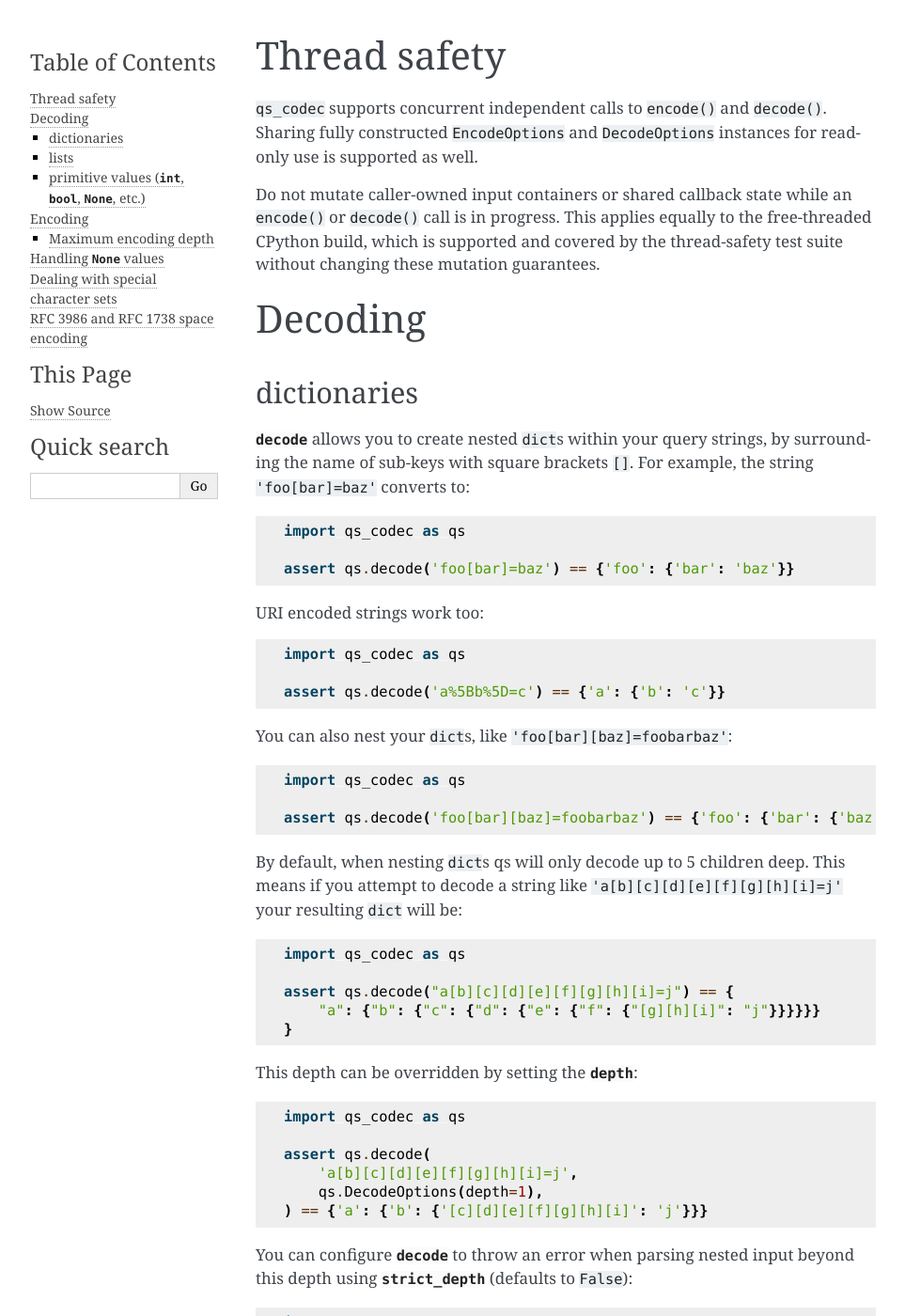
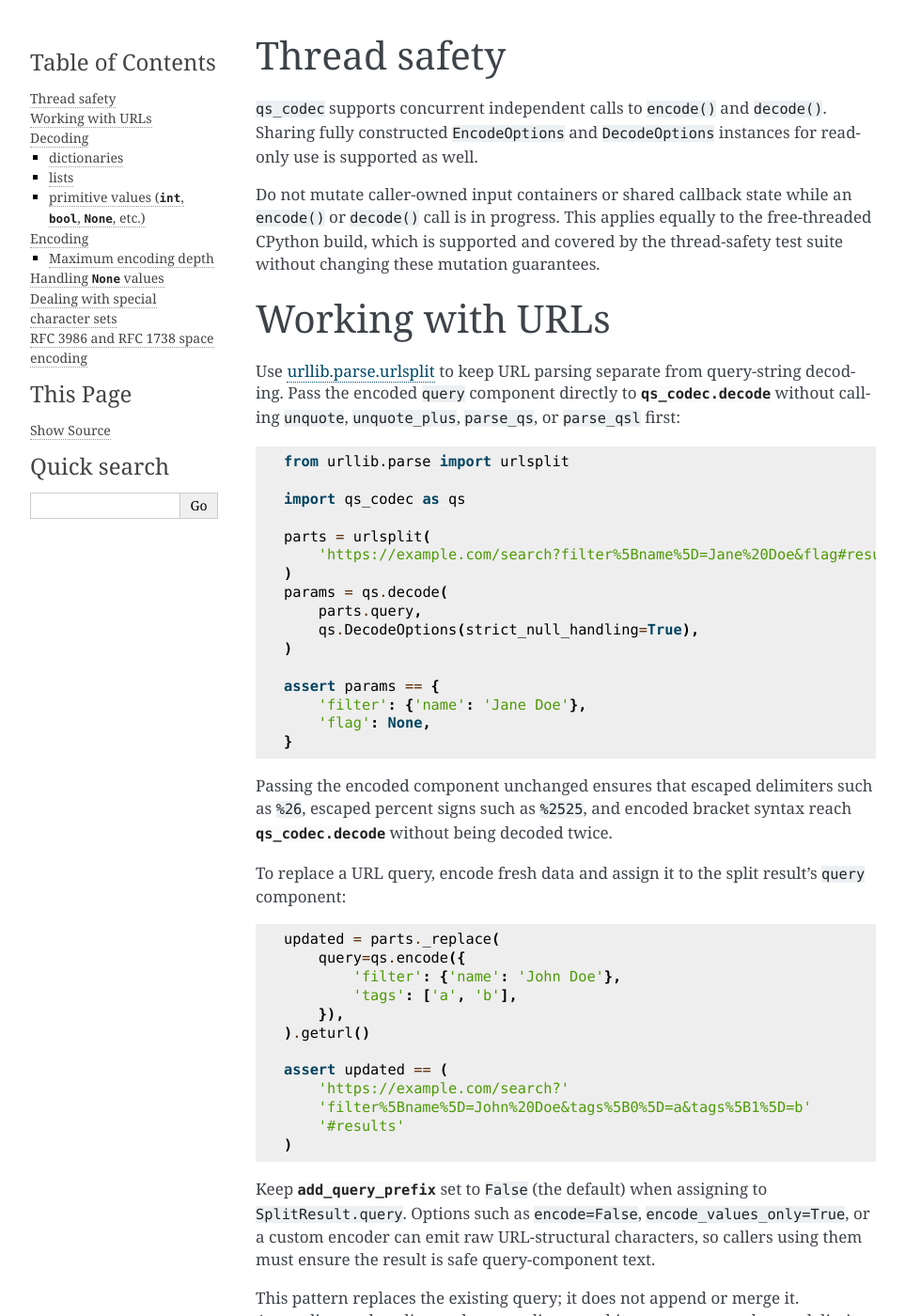
Before and after one commit to techouse/qs_codec, a Sphinx documentation site: the page built from docs/README.rst, in a window 1280 px wide and 1400 px high. Shown: the whole window at 94% size, without its empty margins (148-1111 px from the left). Built offline with Sphinx 7.4.7, drawn with Linux system fonts in a browser that asks for light colours; some of the changed text lies outside the part shown.

Commit message:
:memo: enhance documentation for URL handling and decoding examples in README

```diff
--- a/docs/README.rst
+++ b/docs/README.rst
@@ -9,6 +9,67 @@ Do not mutate caller-owned input containers or shared callback state while an
 ``encode()`` or ``decode()`` call is in progress. This applies equally to the
 free-threaded CPython build, which is supported and covered by the thread-safety
 test suite without changing these mutation guarantees.
+
+Working with URLs
+~~~~~~~~~~~~~~~~~
+
+Use `urllib.parse.urlsplit <https://docs.python.org/3/library/urllib.parse.html#urllib.parse.urlsplit>`_
+to keep URL parsing separate from query-string decoding. Pass the encoded
+``query`` component directly to :py:attr:`qs_codec.decode` without calling
+``unquote``, ``unquote_plus``, ``parse_qs``, or ``parse_qsl`` first:
+
+.. code:: python
+
+   from urllib.parse import urlsplit
+
+   import qs_codec as qs
+
+   parts = urlsplit(
+       'https://example.com/search?filter%5Bname%5D=Jane%20Doe&flag#results'
+   )
+   params = qs.decode(
+       parts.query,
+       qs.DecodeOptions(strict_null_handling=True),
+   )
+
+   assert params == {
+       'filter': {'name': 'Jane Doe'},
+       'flag': None,
+   }
+
+Passing the encoded component unchanged ensures that escaped delimiters such as
+``%26``, escaped percent signs such as ``%2525``, and encoded bracket syntax
+reach :py:attr:`qs_codec.decode` without being decoded twice.
+
+To replace a URL query, encode fresh data and assign it to the split result's
+``query`` component:
+
+.. code:: python
+
+   updated = parts._replace(
+       query=qs.encode({
+           'filter': {'name': 'John Doe'},
+           'tags': ['a', 'b'],
+       }),
+   ).geturl()
+
+   assert updated == (
+       'https://example.com/search?'
+       'filter%5Bname%5D=John%20Doe&tags%5B0%5D=a&tags%5B1%5D=b'
+       '#results'
+   )
+
+Keep :py:attr:`add_query_prefix <qs_codec.models.encode_options.EncodeOptions.add_query_prefix>`
+set to ``False`` (the default) when assigning to ``SplitResult.query``. Options
+such as ``encode=False``, ``encode_values_only=True``, or a custom encoder can
+emit raw URL-structural characters, so callers using them must ensure the result
+is safe query-component text.
+
+This pattern replaces the existing query; it does not append or merge it.
+Appending or decoding and re-encoding an arbitrary query can change delimiter,
+duplicate-key, name-only, list-format, ordering, and percent-encoding semantics.
+``SplitResult.geturl()`` may also normalize URL spelling and removes an explicit
+empty ``?`` delimiter.
 
 Decoding
 ~~~~~~~~
```
Also changed, not shown: README.rst (+61 -0 lines).
